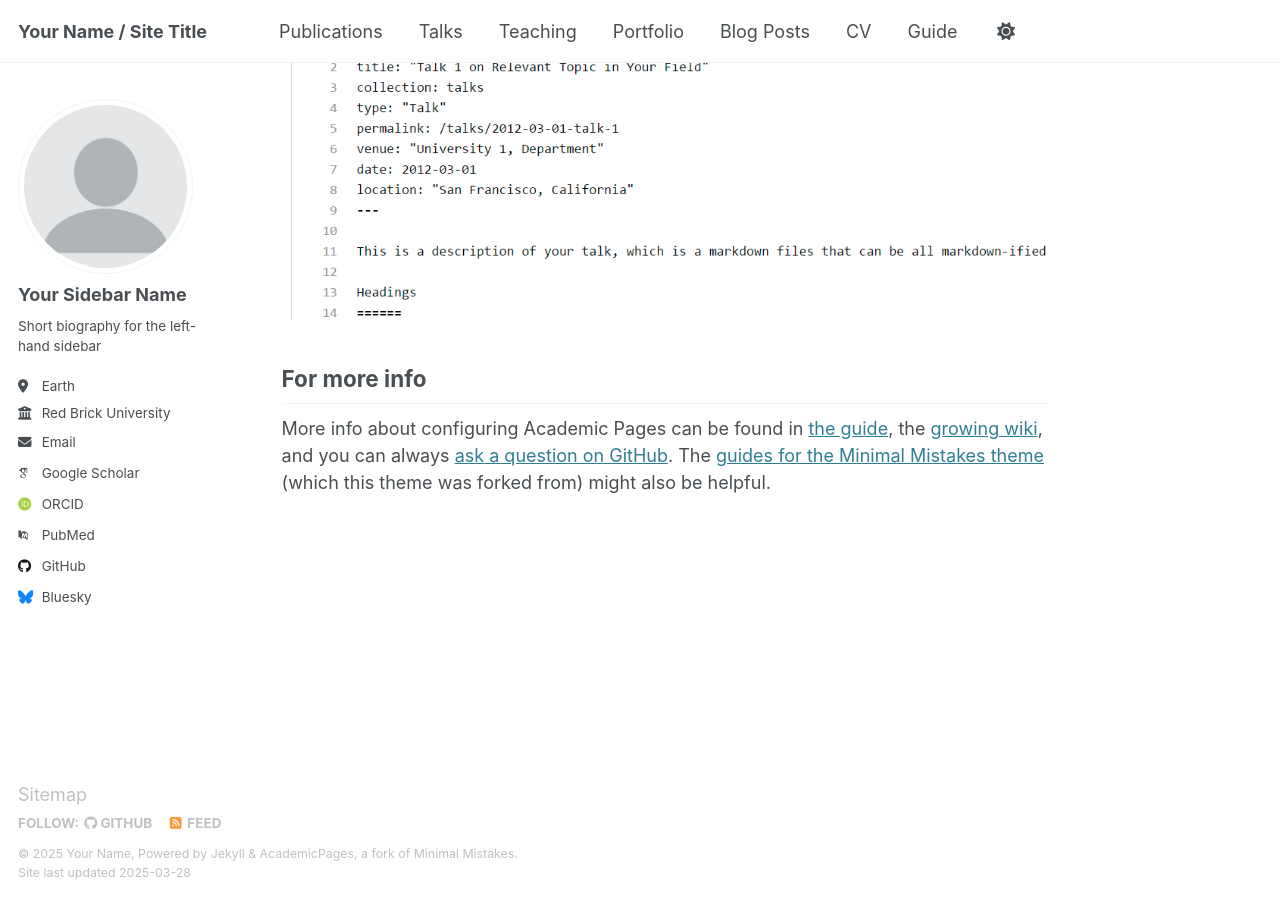
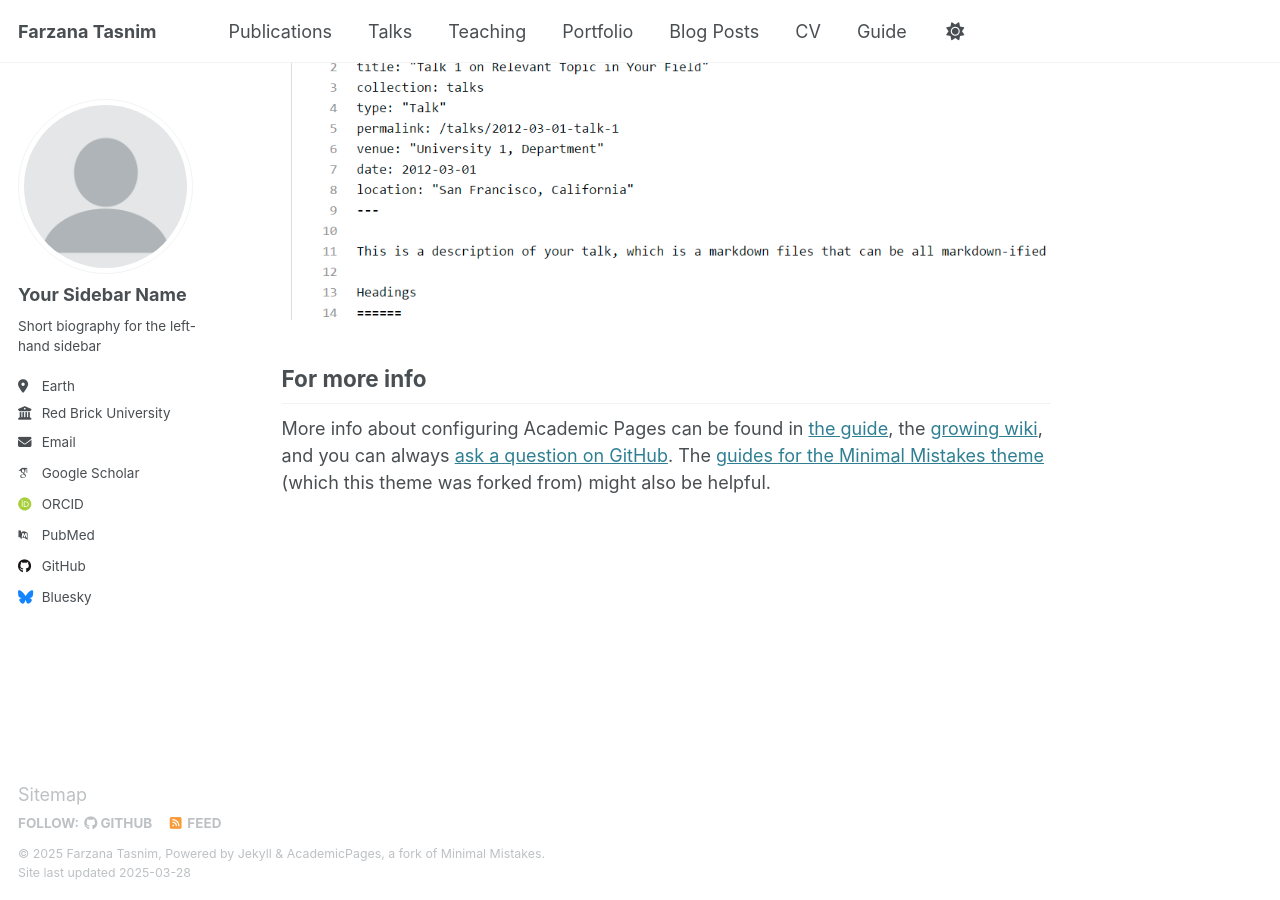
Before and after one commit to Farzanamcj/abouts, a Jekyll site: the page built from _pages/about.md, in a window 1280 px wide and 900 px high, scrolled down 2635 px. Built offline with Jekyll 4.4.1, drawn with Linux system fonts in a browser that asks for light colours; some web fonts are replaced.

Commit message:
Update _config.yml

```diff
--- a/_config.yml
+++ b/_config.yml
@@ -9,11 +9,11 @@
 # Basic Site Settings
 locale                   : "en-US"
 site_theme               : "default"
-title                    : "Your Name / Site Title"
+title                    : "Farzana Tasnim"
 title_separator          : "-"
-name                     : &name "Your Name"
+name                     : &name "Farzana Tasnim"
 description              : &description "personal description"
-url                      : https://academicpages.github.io # the base hostname & protocol for your site e.g. "https://[your GitHub username].github.io"
+url                      : https://FarzanaTasnim.github.io # the base hostname & protocol for your site e.g. "https://[your GitHub username].github.io"
 baseurl                  : "" # the subpath of your site, e.g. "/blog"
 repository               : "academicpages/academicpages.github.io"
 
```
